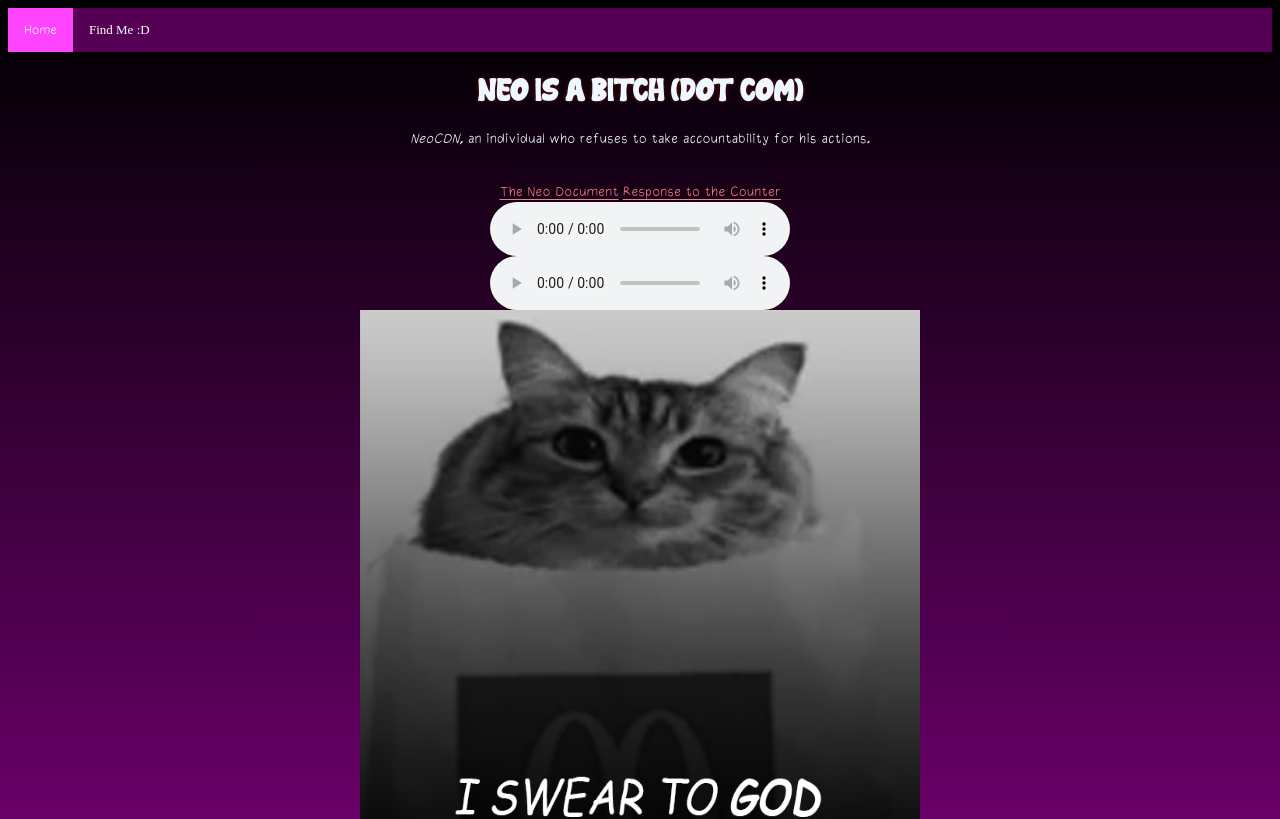
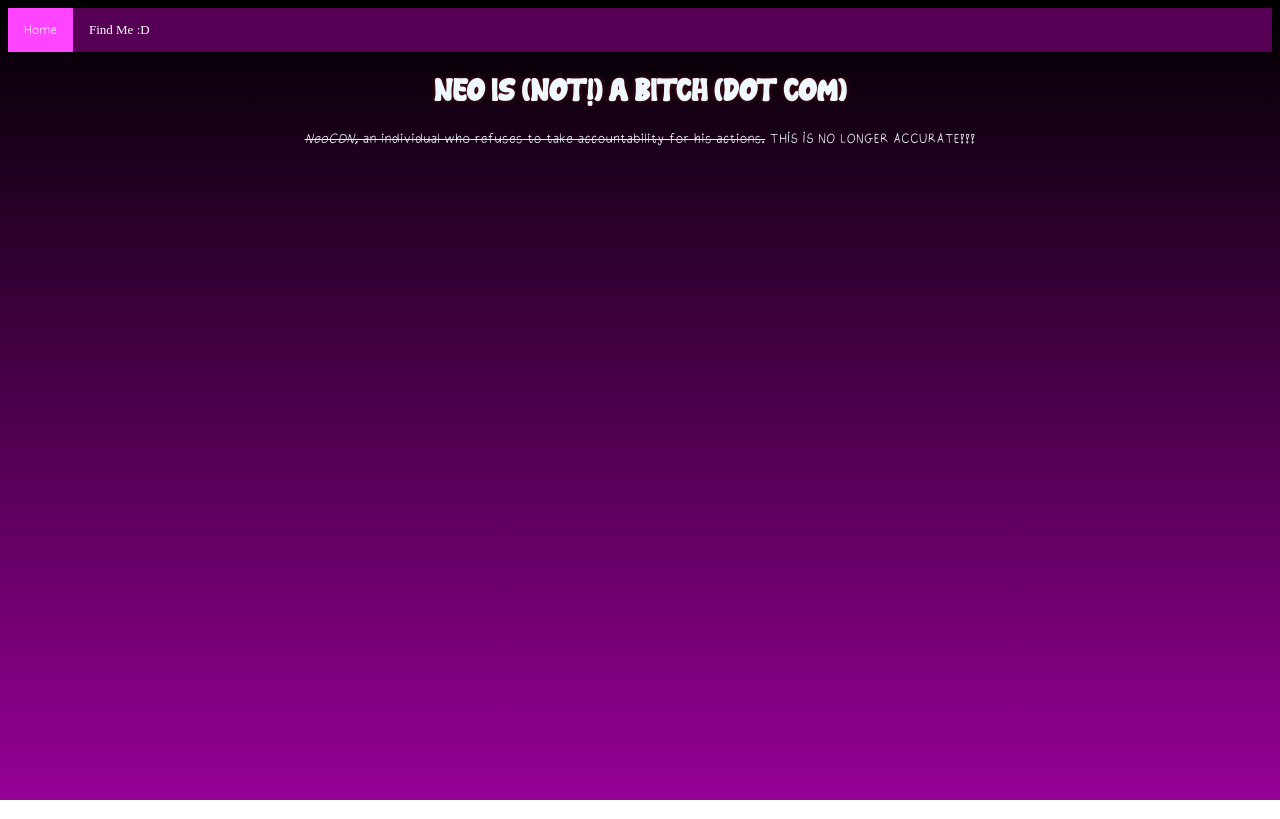
Before and after one commit to anon3e3e3e/anon3e3e3e.github.io, a plain HTML site: page index.html in a window 1280 px wide. Shown: the top 819 px of the page. Drawn offline with Linux system fonts and the light colour scheme.

Commit message:
Update index.html

```diff
--- a/index.html
+++ b/index.html
@@ -1,6 +1,6 @@
 <html>
     <header>
-        <title>NeoIsABitch.COM</title>
+        <title>NeoIs (NOT!) ABitch.COM</title>
 
         <link rel="stylesheet" href="sty.css">
         <link rel="script" href="jsMainPage.js">
@@ -40,16 +40,16 @@
 
         <center>
             <div class="titleText">
-                <H1 class="fuckyou">NEO IS A BITCH (DOT COM)</H1>
+                <H1 class="fuckyou">NEO IS (NOT!) A BITCH (DOT COM)</H1>
             </div>
 
             <div class="piss">
-                <p class="fuckassDesc"><i>NeoCDN,</i> an individual who refuses to take accountability for his actions.</p>
+                <p class="fuckassDesc"><s><i>NeoCDN,</i> an individual who refuses to take accountability for his actions.</s>  THIS IS NO LONGER ACCURATE!!!</p>
             </div>
 
             <br>
 
-            <a href="https://docs.google.com/document/d/1G_cVXUF7eXN8MnKHbgv3wmjTEiwrrsOH">The Neo Document</a>
+            <!--<a href="https://docs.google.com/document/d/1G_cVXUF7eXN8MnKHbgv3wmjTEiwrrsOH">The Neo Document</a>
             <a href="https://docs.google.com/document/d/1mbvJZQu5_VpkuPoOXnk0ZSXQa3H3nGNy">Response to the Counter</a>
             <br>
             <audio controls src="assets/music/loop1.mp3"></audio>
@@ -57,6 +57,7 @@
             <audio controls src="assets/music/loop2.mp3"></audio>
             <br>
             <img src="assets/NeoIsARapist.png" style="width:560px;height:860px;">
+            -->
         </center>
 
     </body>
```
